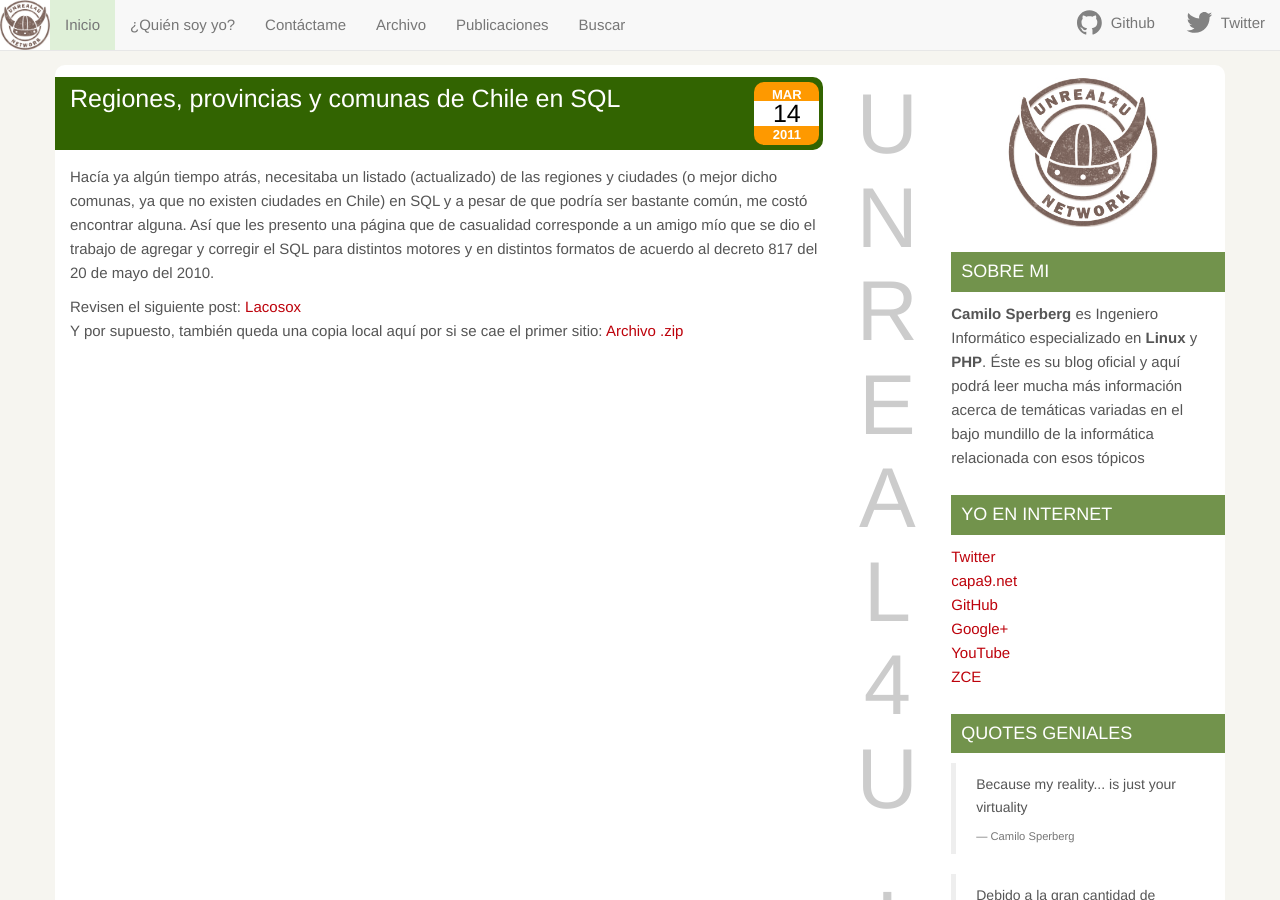
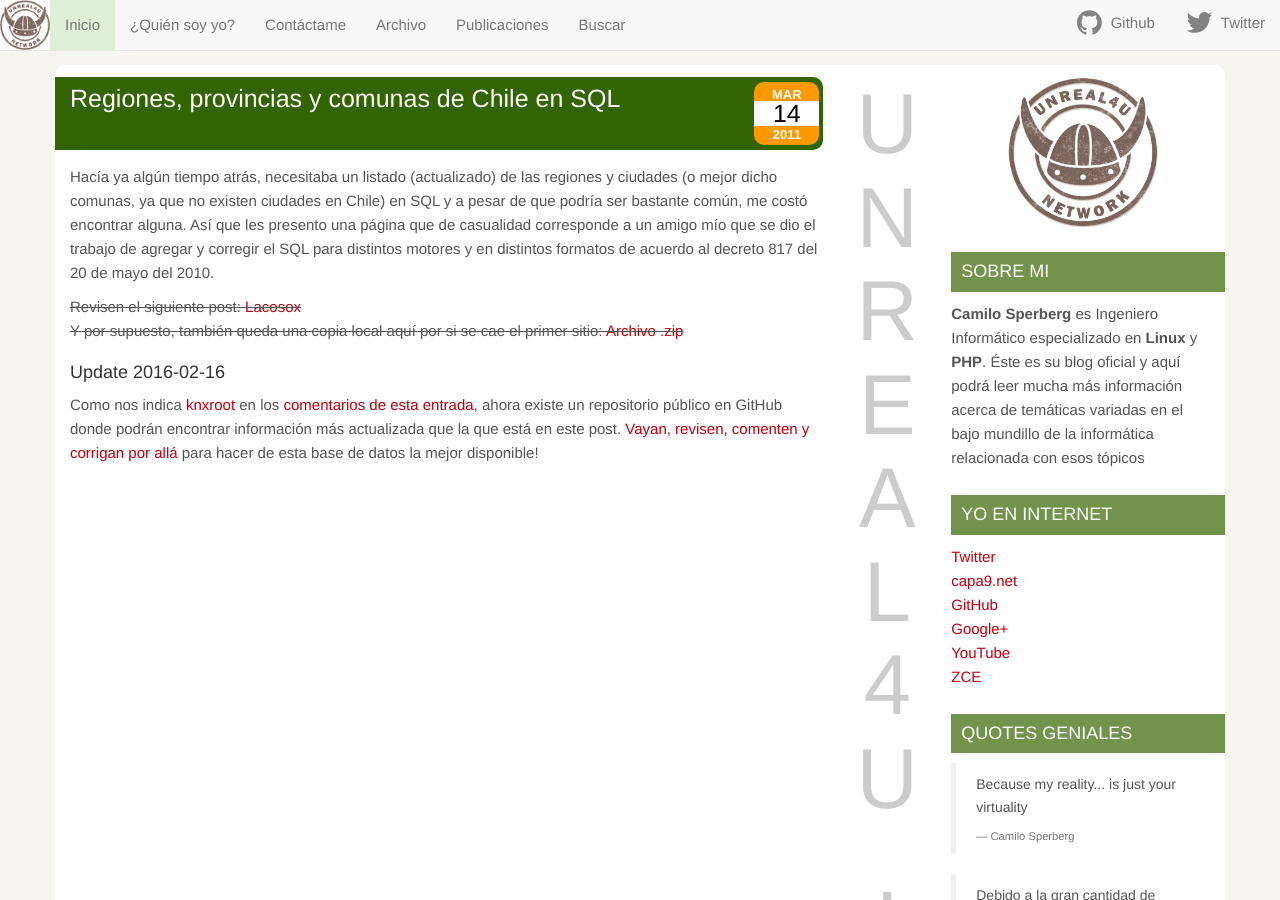
Before and after one commit to unreal4u/blog, a Jekyll site: the page built from _posts/2011/2011-03-14-regiones-provincias-y-comunas-de-chile-en-sql.markdown, in a window 1280 px wide and 900 px high. Built offline with Jekyll 4.4.1, drawn with Linux system fonts in a browser that asks for light colours; comment, search, counter and statistics services are not loaded.

Commit message:
Update to an old post

```diff
--- a/_posts/2011/2011-03-14-regiones-provincias-y-comunas-de-chile-en-sql.markdown
+++ b/_posts/2011/2011-03-14-regiones-provincias-y-comunas-de-chile-en-sql.markdown
@@ -13,5 +13,9 @@ categories:
 
 Hacía ya algún tiempo atrás, necesitaba un listado (actualizado) de las regiones y ciudades (o mejor dicho comunas, ya que no existen ciudades en Chile) en SQL y a pesar de que podría ser bastante común, me costó encontrar alguna. Así que les presento una página que de casualidad corresponde a un amigo mío que se dio el trabajo de agregar y corregir el SQL para distintos motores y en distintos formatos de acuerdo al decreto 817 del 20 de mayo del 2010.
 
-Revisen el siguiente post: [Lacosox](http://www.lacosox.org/?q=codigo_territorial_sql_Regiones_provincias_comunas_de_Chile)
-Y por supuesto, también queda una copia local aquí por si se cae el primer sitio: [Archivo .zip](/assets/Codigo_territorial_www.lacosox.org_.zip)
+<del>Revisen el siguiente post: [Lacosox](http://www.lacosox.org/?q=codigo_territorial_sql_Regiones_provincias_comunas_de_Chile)</del>
+<del>Y por supuesto, también queda una copia local aquí por si se cae el primer sitio: [Archivo .zip](/assets/Codigo_territorial_www.lacosox.org_.zip)</del>
+
+#### Update 2016-02-16
+
+Como nos indica [knxroot](https://github.com/knxroot) en los [comentarios de esta entrada](/2011/03/regiones-provincias-y-comunas-de-chile-en-sql/#comment-1904338341), ahora existe un repositorio público en GitHub donde podrán encontrar información más actualizada que la que está en este post. [Vayan, revisen, comenten y corrigan por allá](https://github.com/knxroot/bdcut-cl) para hacer de esta base de datos la mejor disponible!
```
